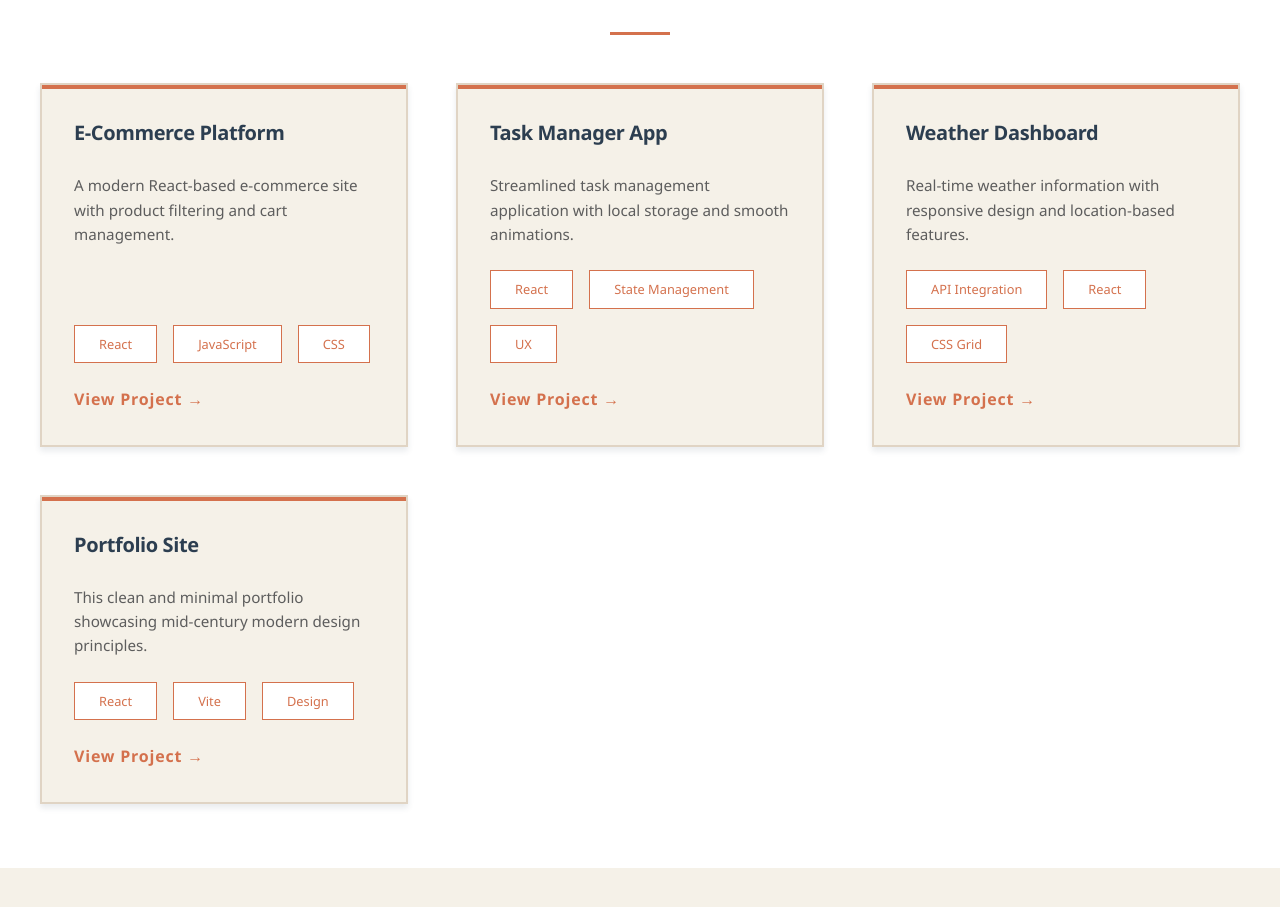
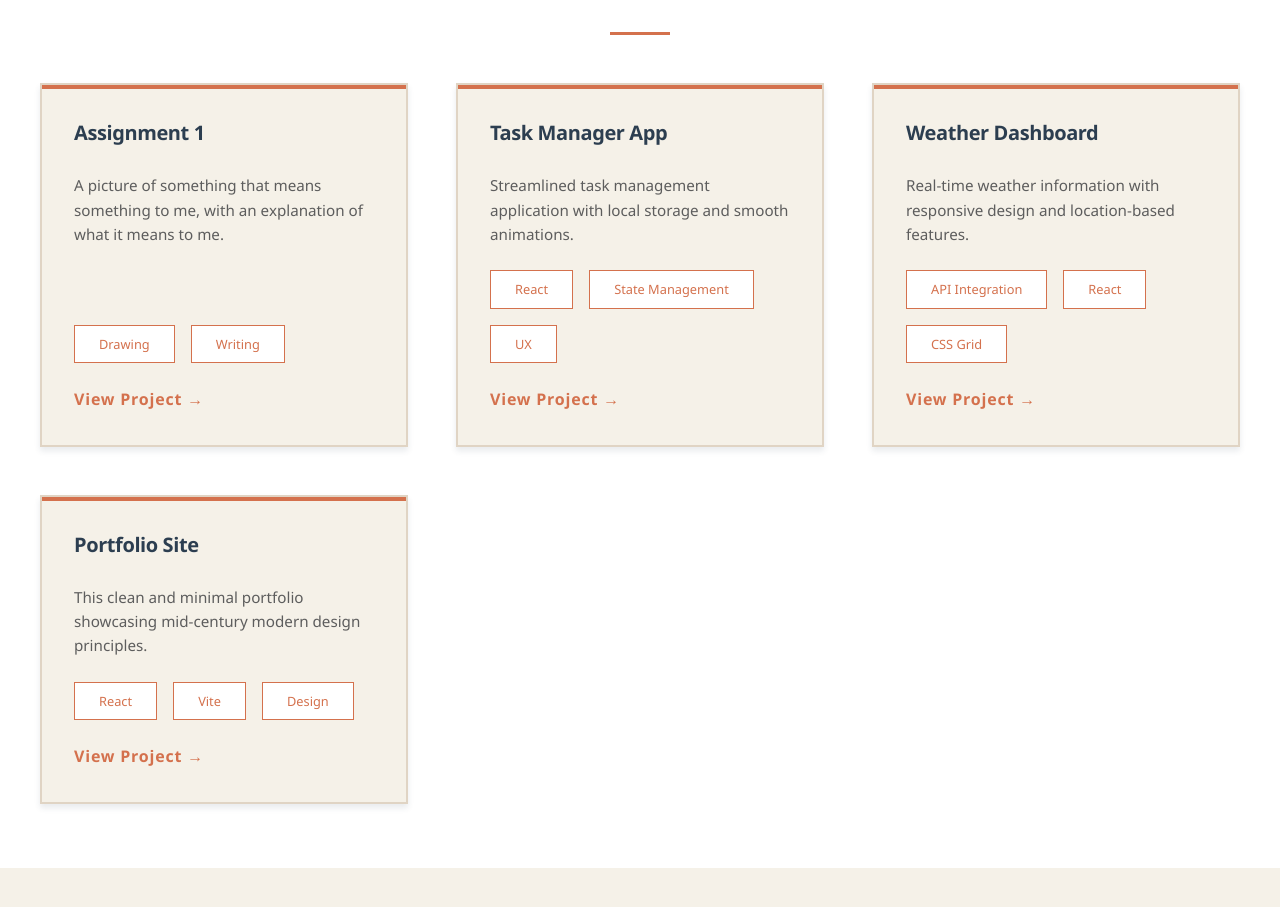
Before and after one commit to tatejones2/com354site, a React (Vite) app: page / in a window 1280 px wide. Shown: the part 1016-1923 px from the top of the page. Built offline with nearby package versions, Linux system fonts and the light colour scheme.

Commit message:
Add Assignment 1 project

```diff
--- a/src/components/Projects.jsx
+++ b/src/components/Projects.jsx
@@ -3,10 +3,10 @@ import './Projects.css'
 const projectsData = [
   {
     id: 1,
-    title: 'E-Commerce Platform',
-    description: 'A modern React-based e-commerce site with product filtering and cart management.',
-    tags: ['React', 'JavaScript', 'CSS'],
-    link: '#'
+    title: 'Assignment 1',
+    description: 'A picture of something that means something to me, with an explanation of what it means to me.',
+    tags: ['Drawing', 'Writing'],
+    link: '/class_project_files/COM354_assignment1.docx'
   },
   {
     id: 2,
```
Also changed, not shown: 1 other file (tests, documents, lock files or other folders).
